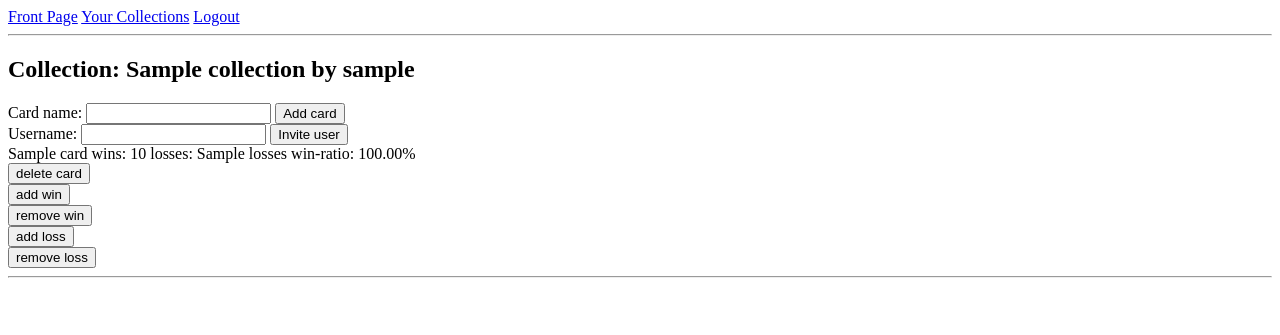
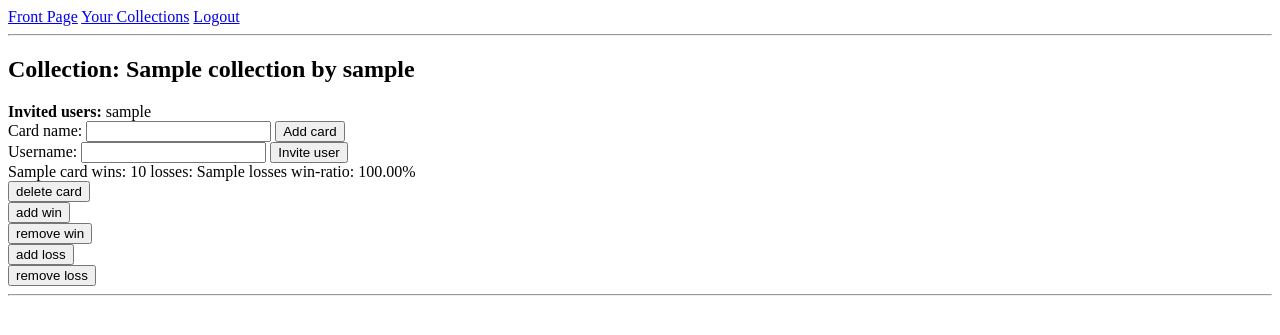
Before and after one commit to Regularmute/MTGCardTracker, a Flask app: template templates/collectionlist.html in a window 1280 px wide. Shown: the top 335 px of the page. Run offline with Flask 3, Linux system fonts and the light colour scheme; the template is opened without the code that fills it: most values are stand-ins (such as "Sample title", 1, 10 or a date in 2020); parts of the project's set-up code (start-up, migrations or seed data) failed here and were passed over.

Commit message:
feat(collectionlist): display invited usernames

```diff
--- a/routes.py
+++ b/routes.py
@@ -88,11 +88,12 @@ def collectionlist(collection_id):
     cardcollections.set_collection_id(collection_id)
     cardlist = cards.get_cards(collection_id)
     collection = cardcollections.get_collection_by_id(collection_id)
+    invited_users = users.find_invited_users_by_collection_id(collection_id)
 
     is_invited = collectioninvites.find_guest_in_collection_id(user_id, collection_id)
     if user_id == owner_id or is_invited:
         return render_template("collectionlist.html",
-            cardlist=cardlist, collection=collection)
+            cardlist=cardlist, collection=collection, invited_users=invited_users)
     return render_template("error.html",
         message="not your collection")
 
--- a/templates/collectionlist.html
+++ b/templates/collectionlist.html
@@ -3,6 +3,10 @@
 {% block content %}
 
 <h2>Collection: {{ collection.name }} by {{ collection.username }}</h2>
+<strong> Invited users: </strong>
+{% for user in invited_users %}
+    {{ user.username }}&nbsp;
+{% endfor %}
 
 <form action="/addcard" method="post">
     Card name: <input type="text" name="cardname">
```
